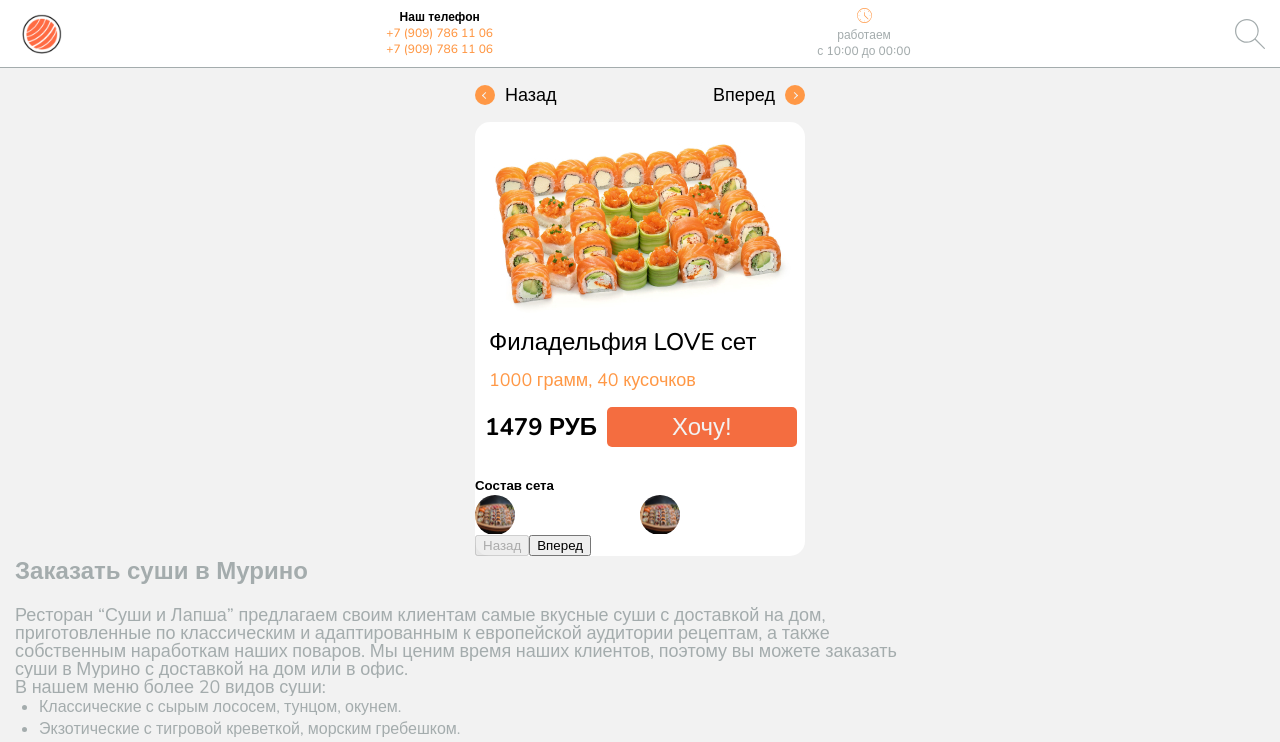
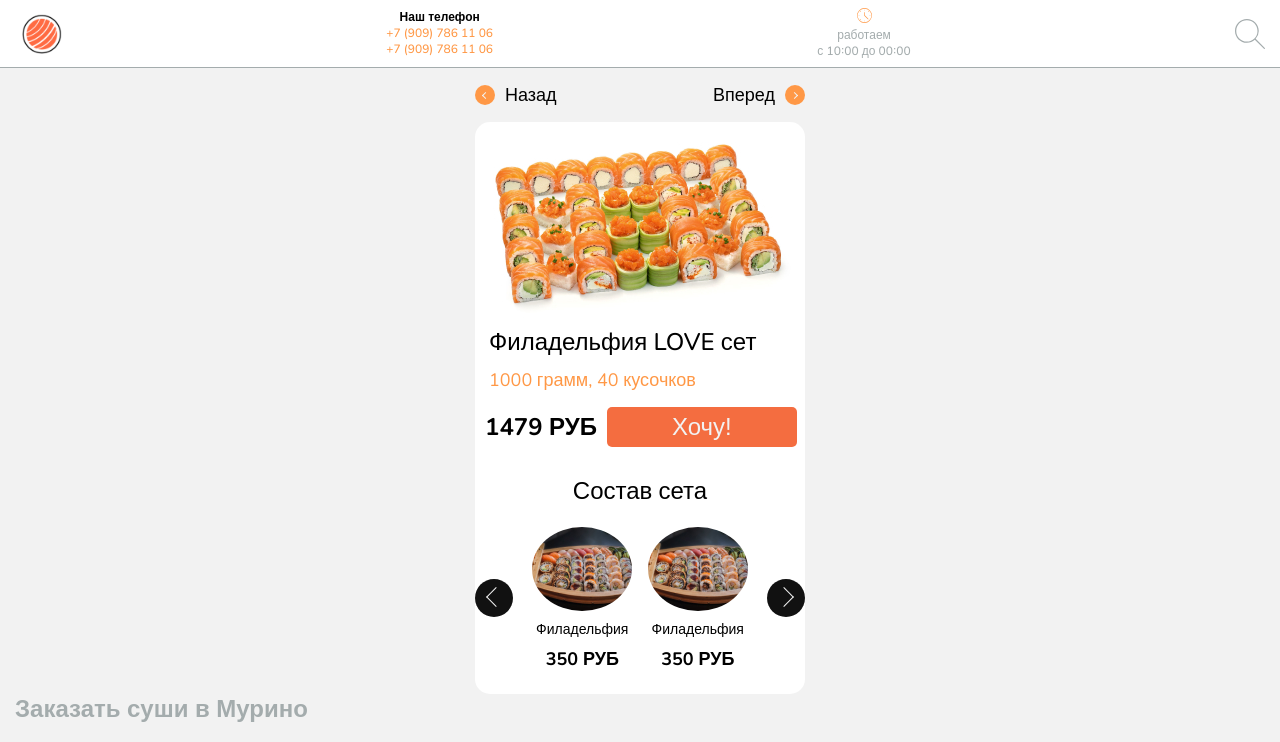
Before and after one commit to alexanderVLG/sushi-shop-murino, a React (Create React App) app: page /products/-02-024TMKM in a window 1280 px wide. Shown: the top 742 px of the page. Built offline with nearby package versions, Linux system fonts and the light colour scheme.

Commit message:
made custom carousel

```diff
--- a/package.json
+++ b/package.json
@@ -6,7 +6,6 @@
     "@testing-library/jest-dom": "^5.16.5",
     "@testing-library/react": "^13.4.0",
     "@testing-library/user-event": "^13.5.0",
-    "pure-react-carousel": "^1.30.1",
     "react": "^18.2.0",
     "react-dom": "^18.2.0",
     "react-router-dom": "^6.4.4",
--- /dev/null
+++ b/src/components/Carousel.js
@@ -0,0 +1,59 @@
+import { useEffect, useState, Children, cloneElement } from 'react';
+
+
+const Carousel = ({children}) => {
+  const [items, setItems] = useState([]);
+  const [offSet, setOffSet] = useState(0);
+
+  const handleLeftArrowClick = () => {
+    setOffSet((currentOffSet) => {
+      const newOffSet = currentOffSet + 50;
+
+      return Math.min(newOffSet, 0);
+    })
+  }
+
+  const handleRightArrowClick = () => {
+    setOffSet((currentOffSet) => {
+      const newOffSet = currentOffSet - 50;
+
+      const maxOffSet = -(50 * (items.length - 1));
+
+      return Math.max(newOffSet, maxOffSet)
+    })
+  }
+
+  useEffect(() => {
+    setItems(
+      Children.map(children, child => {
+        return cloneElement(child, {
+          style: {
+            height: '100%',
+            minWidth: '50%',
+            maxWidth: '50%'
+          }
+        })
+      })
+    )
+  }, []);
+
+  return (
+    <div className='carousel'>
+      <div className='arrow arrow__back'onClick={handleLeftArrowClick}><div><span></span></div></div>
+      <div className='carousel__wrapper'>
+        <div className='carousel__window'>
+          <div className='all-items__container'
+
+            style={ {
+              transform: `translateX(${offSet}%)`
+            }}
+          >
+            {items}
+          </div>
+        </div>
+      </div>
+      <div className='arrow arrow__next' onClick={handleRightArrowClick}><div><span></span></div></div>
+    </div>
+  );
+}
+export default Carousel;
--- a/src/components/GoodsCarousel.js
+++ /dev/null
@@ -1,64 +0,0 @@
-import { CarouselProvider, Slider, Slide, ButtonBack, ButtonNext } from "pure-react-carousel";
-import 'pure-react-carousel/dist/react-carousel.es.css';
-import sushiSet from '../media/productsImg/small/sushiSet.jpg';
-
-
-const GoodsCarousel = () => {
-
-
-  return (
-    <CarouselProvider
-      naturalSlideWidth={50}
-      naturalSlideHeight={12}
-      totalSlides={3}
-      visibleSlides={2}
-    >
-      <Slider>
-        <Slide index={0}>
-          <div>
-            <img className="slider__image" src={sushiSet} width={40} height={40} alt="" />
-            <h5>Филадельфия</h5>
-            <p>390 руб</p>
-          </div>
-        </Slide>
-        <Slide index={1}>
-          <div>
-            <img className="slider__image" src={sushiSet} width={40} height={40} alt="" />
-            <h5>Филадельфия</h5>
-            <p>390 руб</p>
-          </div>
-        </Slide>
-        <Slide index={2}>
-          <div>
-            <img className="slider__image" src={sushiSet} width={40} height={40} alt="" />
-            <h5>Филадельфия</h5>
-            <p>390 руб</p>
-          </div>
-        </Slide>
-      </Slider>
-      <ButtonBack>Назад</ButtonBack>
-      <ButtonNext>Вперед</ButtonNext>
-      {/* <div>
-          <img className="slider__image" src={sushiSet} width={40} height={40} alt="" />
-          <h5>Филадельфия</h5>
-          <p>390 руб</p>
-        </div>
-        <div>
-          <img className="slider__image" src={sushiSet} width={40} height={40} alt="" />
-          <h5>Филадельфия</h5>
-          <p>390 руб</p>
-        </div>
-        <div>
-          <img className="slider__image" src={sushiSet} width={40} height={40} alt="" />
-          <h5>Филадельфия</h5>
-          <p>390 руб</p>
-        </div>
-        <div>
-          <img className="slider__image" src={sushiSet} width={40} height={40} alt="" />
-          <h5>Филадельфия</h5>
-          <p>390 руб</p>
-        </div> */}
-    </CarouselProvider>
-  );
-}
-export default GoodsCarousel;
--- a/src/index.css
+++ b/src/index.css
@@ -398,6 +398,7 @@ main {
 }
 
 .product-card {
+  padding-bottom: 1.5rem;
   background-color: var(--white);
   border-radius: .9375rem;
 }
@@ -457,13 +458,110 @@ main {
   border-radius: .3125rem;
 }
 
+.set-structure {
 
+}
 
-/* ------------------- GoodsCarousel ------------------------ */
+.set-structure__title {
+  margin-bottom: 1.25rem;
+  text-align: center;
+  font-size: 1.5rem;
+  font-weight: 500;
+  line-height: 1.24;
+}
 
-.slider__image {
+/* ------------------- Slider ------------------------ */
+.carousel {
+  display: flex;
+  align-items: center;
+}
+
+.carousel__wrapper {
+  display: flex;
+  flex-direction: row;
+  margin: 0 auto;
+  width: 70%;
+}
+
+.carousel__window {
+  width: 100%;
+  height: 100%;
+  overflow: hidden;
+}
+
+.all-items__container {
+  display: flex;
+  height: 100%;
+  transition: transform .3s ease-in-out;
+}
+
+.item {
+  display: flex;
+  flex-direction: column;
+  align-items: center;
+  user-select: none;
+}
+
+.item img {
+  margin-bottom: .625rem;
+  order: -1;
   border-radius: 50%;
 }
+
+.item h5 {
+  margin-bottom: 0.625rem;
+  font-size: .875rem;
+  font-weight: 500;
+  line-height: 1.24;
+  color: var(--black);
+}
+
+.item p {
+  font-size: 1.125rem;
+  line-height: 1.25;
+  font-weight: 700;
+  color: var(--black);
+  text-transform: uppercase;
+}
+
+.carousel .arrow {
+  width: 2.375rem;
+  height: 2.375rem;
+  background-color: var(--light-black);
+  border-radius: 50%;
+}
+
+.carousel .arrow__back:hover,
+.carousel .arrow__next:hover {
+  cursor: pointer;
+  -webkit-tap-highlight-color:  transparent;
+}
+
+.carousel .arrow > div {
+  position: relative;
+}
+
+.carousel .arrow > div span {
+  display: block;
+  position: absolute;
+  width: .875rem;
+  height: .875rem;
+  border-bottom: 1px solid var(--light-gray);
+  border-left: 1px solid var(--light-gray);
+}
+
+.carousel .arrow__back > div span {
+  top: 11px;
+  left: 38%;
+  transform: rotate(45deg);
+}
+
+.carousel .arrow__next > div span {
+  top: 11px;
+  right: 38%;
+  transform: rotate(-135deg);
+}
+
 
 /* -------------- About ----------------- */
 .about {
--- a/src/pages/ProductCard.js
+++ b/src/pages/ProductCard.js
@@ -1,12 +1,15 @@
 import { useParams } from 'react-router-dom';
 import  {products}  from '../data';
 import About from '../components/About';
-import GoodsCarousel from '../components/GoodsCarousel';
+import Carousel from '../components/Carousel';
+import sushiSet from '../media/productsImg/small/sushiSet.jpg';
+
 
 const ProductCard = () => {
   const {productId} = useParams();
   const product = products.find((product) => product.id === productId );
   const {cardImage, name} = product;
+
   return(
     <>
       <section className='product-card__container'>
@@ -24,9 +27,30 @@ const ProductCard = () => {
             <p className='product-card__price'>{product.cost} руб</p>
             <button className='product-card__btn' type='button'>Хочу!</button>
           </article>
-          <article>
-            <h5>Состав сета</h5>
-            <GoodsCarousel />
+          <article className='set-structure'>
+            <h5 className='set-structure__title'>Состав сета</h5>
+            <Carousel>
+              <div className='item'>
+                <h5>Филадельфия</h5>
+                <img src={sushiSet} alt="" />
+                <p>350 руб</p>
+              </div>
+              <div className='item'>
+                <h5>Филадельфия</h5>
+                <img src={sushiSet} alt="" />
+                <p>350 руб</p>
+              </div>
+              <div className='item'>
+                <h5>Филадельфия</h5>
+                <img src={sushiSet} alt="" />
+                <p>350 руб</p>
+              </div>
+              <div className='item'>
+                <h5>Филадельфия</h5>
+                <img src={sushiSet} alt="" />
+                <p>350 руб</p>
+              </div>
+            </Carousel>
           </article>
         </section>
       </section>
```
Also changed, not shown: 12 other files (tests, documents, lock files or other folders).
